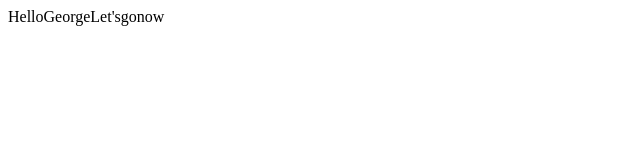
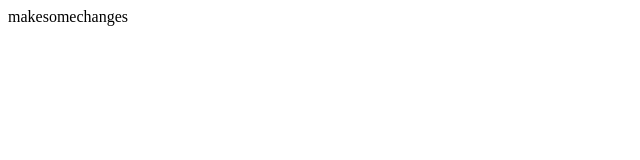
Before and after one commit to GeorgeAstralInsights/GitHub-Practice, a plain HTML site: page index.html in a window 1280 px wide. Shown: the full height of the page, 0-640 px from the left. Drawn offline with Linux system fonts and the light colour scheme.

Commit message:
I am some changes in index html

```diff
--- a/index.html
+++ b/index.html
@@ -1 +1 @@
-<div>HelloGeorgeLet'sgonow</div>
+<div>makesomechanges</div>
```
